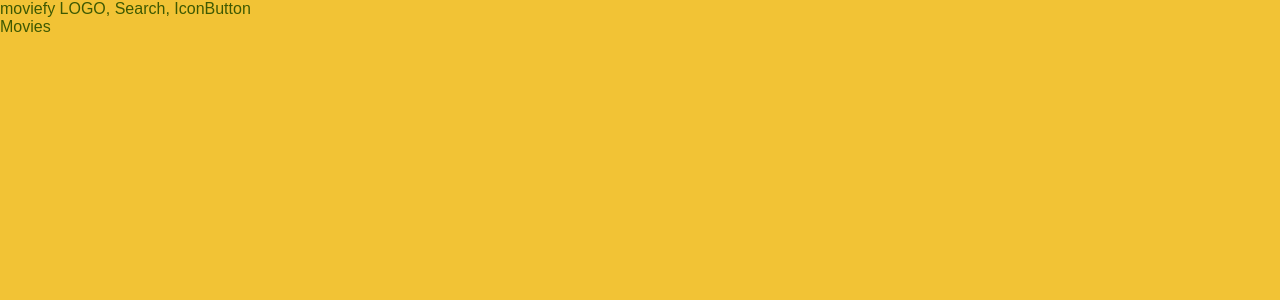
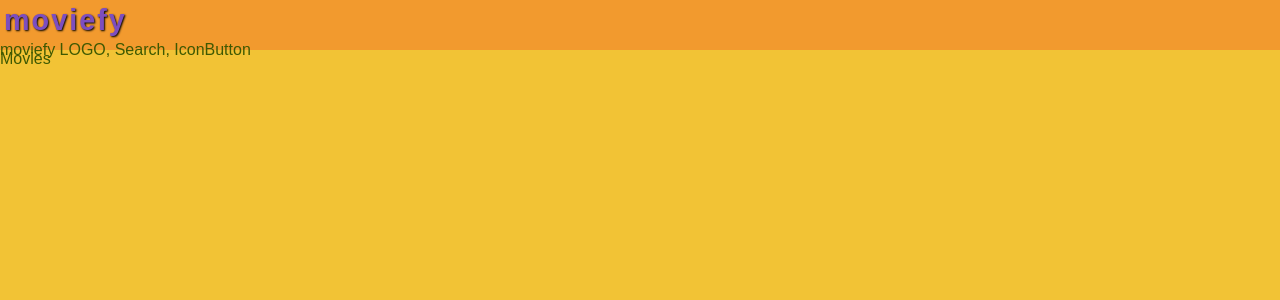
Before and after one commit to golubs/moviefy, a React (Create React App) app: page / in a window 1280 px wide. Shown: the top 300 px of the page. Built offline with nearby package versions, Linux system fonts and the light colour scheme; a web font is replaced by a local one.

Commit message:
add title

```diff
--- a/src/App.js
+++ b/src/App.js
@@ -1,11 +1,12 @@
 import React from "react";
 import GlobalStyles from "./components/GlobalStyles";
+import Header from "./components/Header";
 
 function App() {
   return (
     <>
       <GlobalStyles />
-      <header>moviefy LOGO, Search, IconButton</header>
+      <Header />
       <main>Movies</main>
     </>
   );
--- /dev/null
+++ b/src/components/Header.js
@@ -0,0 +1,17 @@
+import React from "react";
+import styled from "@emotion/styled";
+import Logo from "./Logo";
+
+const AppBar = styled.header`
+  background: #f29a2e;
+  height: 50px;
+`;
+
+export default function Header() {
+  return (
+    <AppBar>
+      <Logo test="moviefy" />
+      moviefy LOGO, Search, IconButton
+    </AppBar>
+  );
+}
--- /dev/null
+++ b/src/components/Logo.js
@@ -0,0 +1,15 @@
+import React from "react";
+import styled from "@emotion/styled";
+
+const Title = styled.h1`
+  margin: 0;
+  font-size: 1.8rem;
+  color: #7d4ebf;
+  text-shadow: 1px 1px 2px black;
+  padding: 4px;
+  letter-spacing: 2px;
+`;
+
+export default function Logo({ text }) {
+  return <Title>moviefy</Title>;
+}
```
